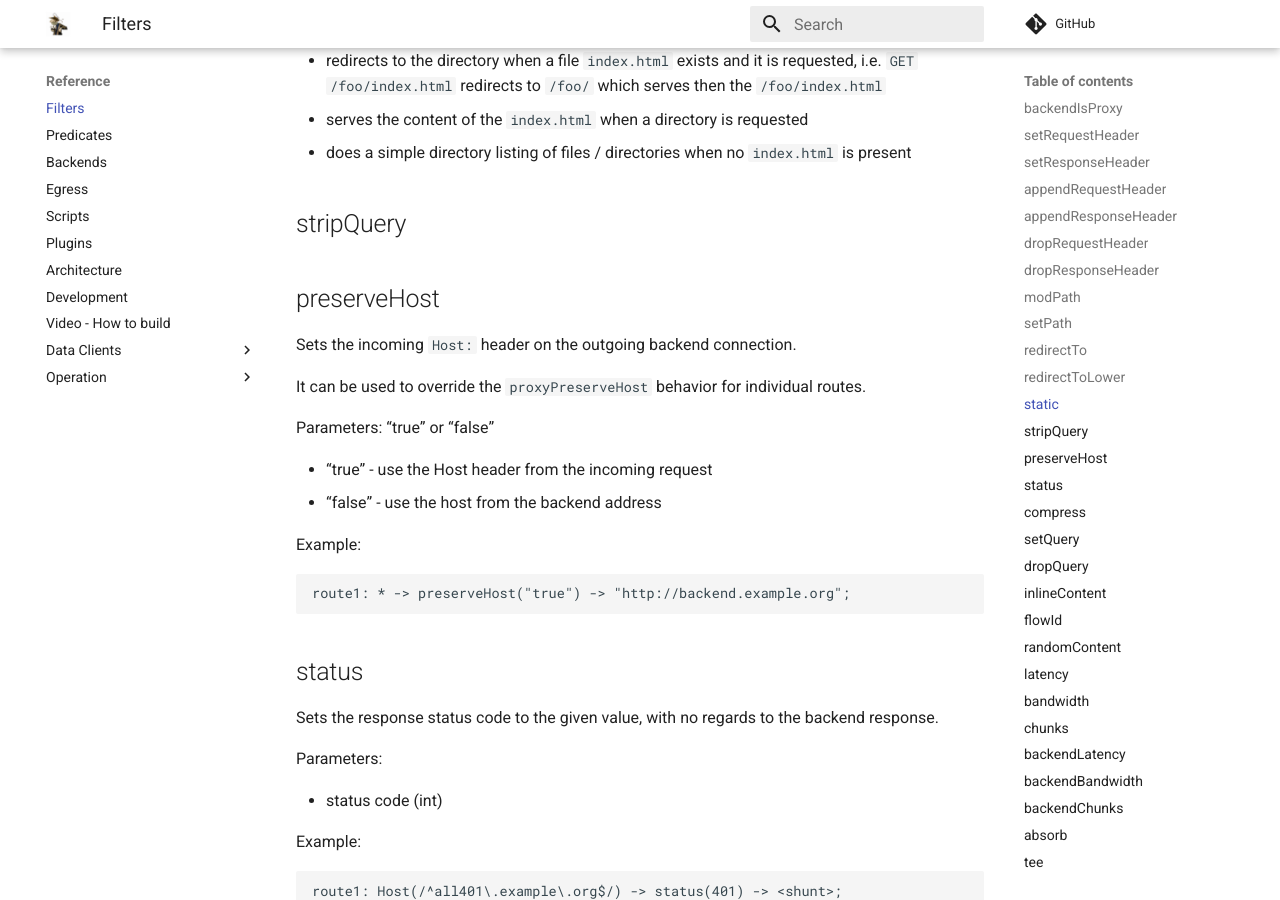
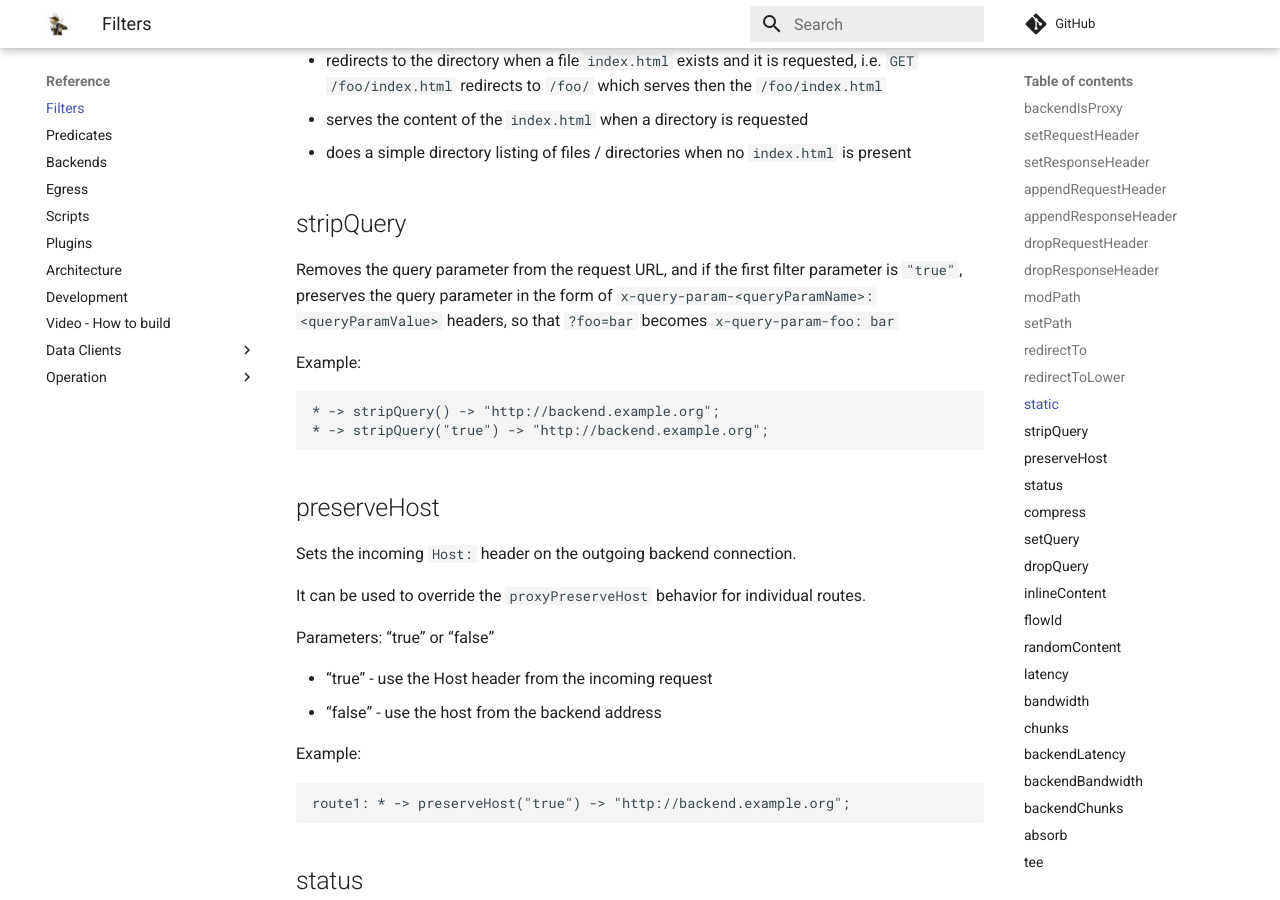
Before and after one commit to zalando/skipper, an MkDocs documentation site: the page built from docs/reference/filters.md, in a window 1280 px wide and 900 px high, scrolled down 3956 px. Built offline with MkDocs 1.6.1 and Material for MkDocs 9.7.7, drawn with Linux system fonts in a browser that asks for light colours; comment, search, counter and statistics services are not loaded.

Commit message:
Add description for stripQuery filter
Signed-off-by: Mikkel Oscar Lyderik Larsen <mikkel.larsen@zalando.de>

````diff
--- a/docs/reference/filters.md
+++ b/docs/reference/filters.md
@@ -171,6 +171,18 @@ Notes:
 * does a simple directory listing of files / directories when no `index.html` is present
 
 ## stripQuery
+
+Removes the query parameter from the request URL, and if the first filter
+parameter is `"true"`, preserves the query parameter in the form of
+`x-query-param-<queryParamName>: <queryParamValue>` headers, so that `?foo=bar`
+becomes `x-query-param-foo: bar`
+
+Example:
+```
+* -> stripQuery() -> "http://backend.example.org";
+* -> stripQuery("true") -> "http://backend.example.org";
+```
+
 ## preserveHost
 
 Sets the incoming `Host: ` header on the outgoing backend connection.
````
